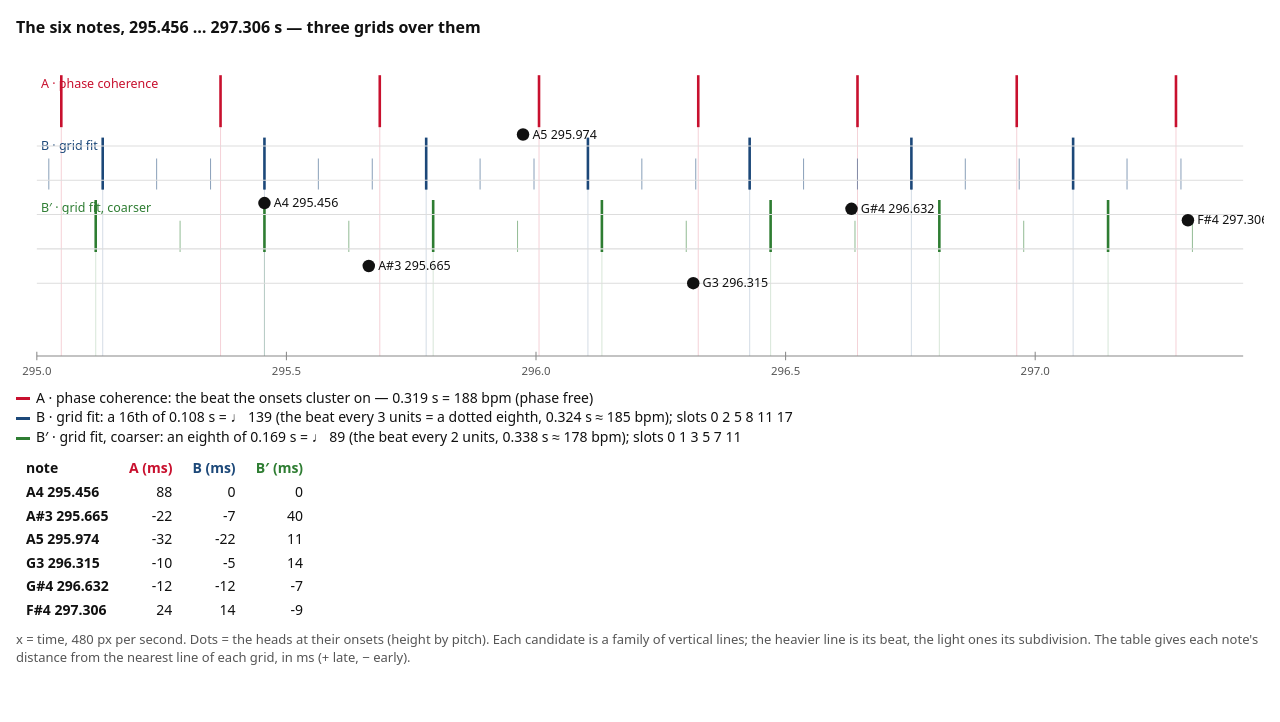
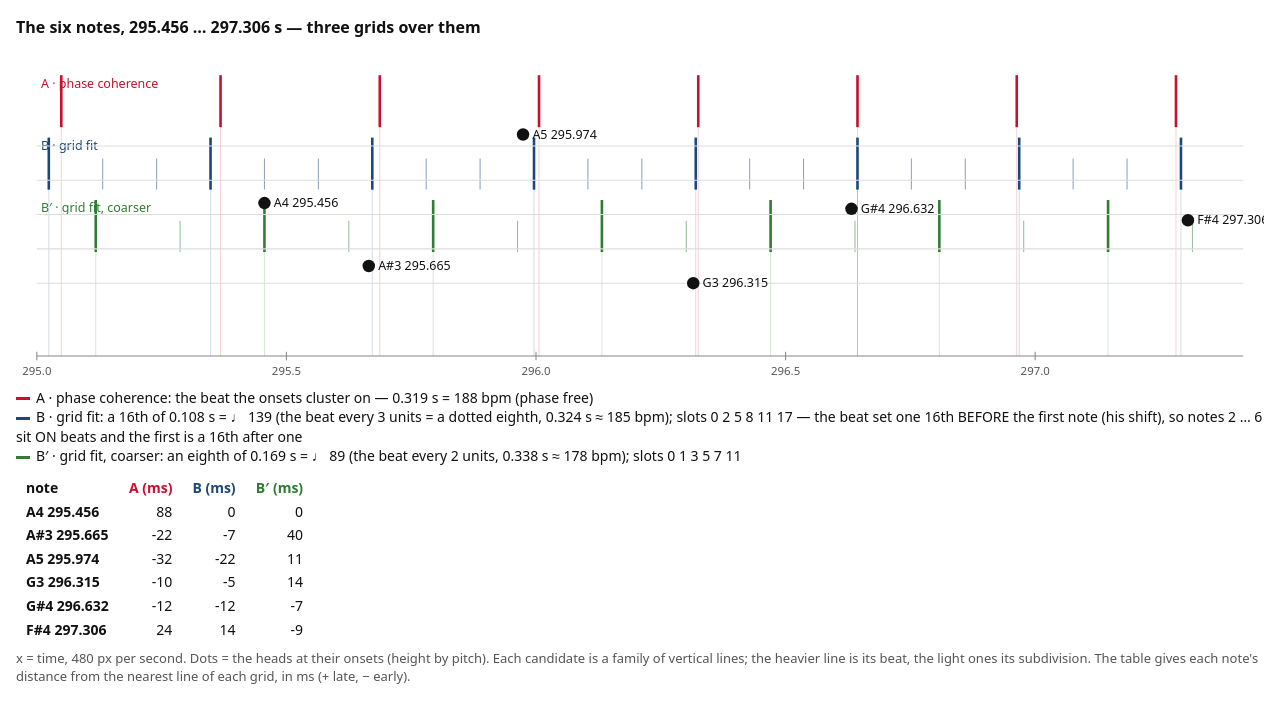
Before and after one commit to elosine/septet_LGMF_2026, a website: page docs/research/tempo_candidates_eh_295.html in a window 1280 px wide. Drawn offline with Linux system fonts and the light colour scheme.

Commit message:
tempo candidates: the blue beat shifted one 16th left at his word — notes 2 … 6 on beats, the first a 16th after one (§563)
Co-Authored-By: Claude Fable 5.1 <noreply@anthropic.com>

```diff
--- a/docs/research/tempo_candidates_eh_295.html
+++ b/docs/research/tempo_candidates_eh_295.html
@@ -23,7 +23,7 @@ const svg=document.getElementById('g'); const el=(n,a)=>{const e=document.create
 function phaseFor(T){let re=0,im=0;for(const t of on){re+=Math.cos(2*Math.PI*t/T);im+=Math.sin(2*Math.PI*t/T);}let phi=Math.atan2(im,re)/(2*Math.PI)*T;return ((phi%T)+T)%T;}
 const cands=[
  {name:'A · phase coherence: the beat the onsets cluster on — 0.319 s = 188 bpm (phase free)',color:getComputedStyle(document.documentElement).getPropertyValue('--red').trim(),beat:0.319,sub:null,phase:phaseFor(0.319)},
- {name:'B · grid fit: a 16th of 0.108 s = ♩ 139 (the beat every 3 units = a dotted eighth, 0.324 s ≈ 185 bpm); slots 0 2 5 8 11 17',color:getComputedStyle(document.documentElement).getPropertyValue('--blue').trim(),beat:0.108*3,sub:0.108,phase:on[0]},
+ {name:'B · grid fit: a 16th of 0.108 s = ♩ 139 (the beat every 3 units = a dotted eighth, 0.324 s ≈ 185 bpm); slots 0 2 5 8 11 17 — the beat set one 16th BEFORE the first note (his shift), so notes 2 … 6 sit ON beats and the first is a 16th after one',color:getComputedStyle(document.documentElement).getPropertyValue('--blue').trim(),beat:0.108*3,sub:0.108,phase:on[0]-0.108},
  {name:'B′ · grid fit, coarser: an eighth of 0.169 s = ♩ 89 (the beat every 2 units, 0.338 s ≈ 178 bpm); slots 0 1 3 5 7 11',color:getComputedStyle(document.documentElement).getPropertyValue('--green').trim(),beat:0.169*2,sub:0.169,phase:on[0]}
 ];
 // lanes: each candidate's lines in its own band so they can be told apart, plus faint full-height beats
```
Also changed, not shown: notation/research/tempo_candidates_eh_295.html (+1 -1 lines).
